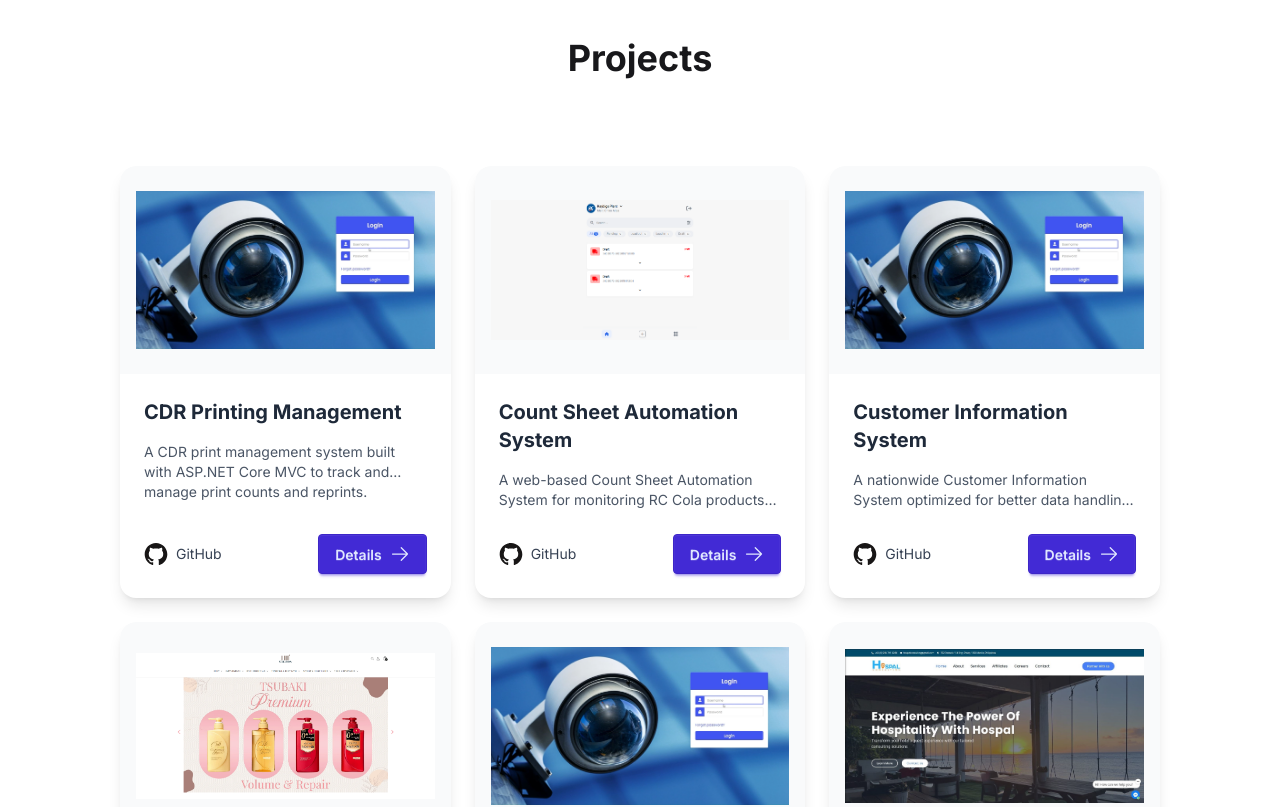
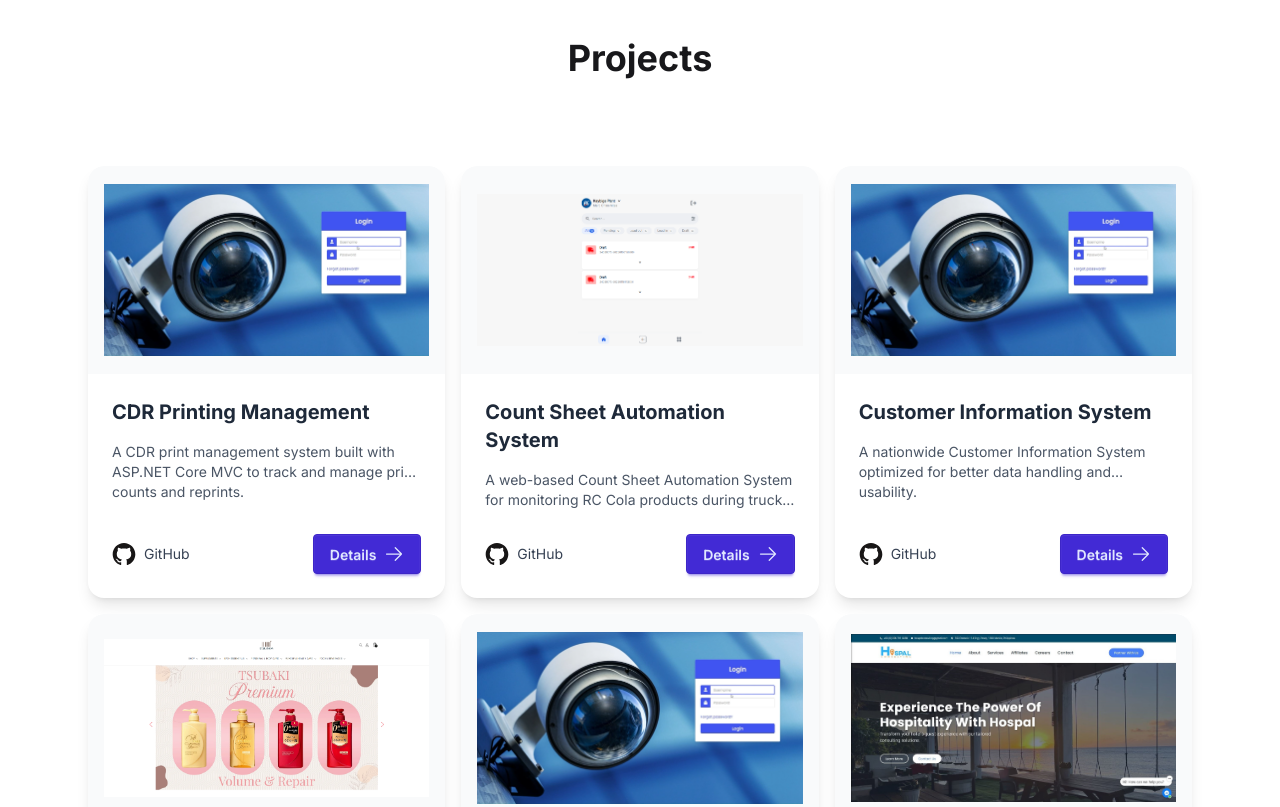
Before and after one commit to marcaltea2/REACT-PORTFOLIO, a React (Vite) app: page / in a window 1280 px wide. Shown: the part 1360-2167 px from the top of the page. Built offline with nearby package versions, Linux system fonts and the light colour scheme.

Commit message:
padding x

```diff
--- a/src/components/card/project_card.jsx
+++ b/src/components/card/project_card.jsx
@@ -7,8 +7,8 @@ const Project = () => {
   const projects = ProjectsData();
 
   return (
-    <div className="w-full px-4 sm:px-6 lg:px-20 py-10">
-      <div className="grid gap-6 sm:grid-cols-2 lg:grid-cols-3">
+    <div className="w-full px-4 sm:px-6 lg:px-12 py-10">
+      <div className="grid gap-4 sm:grid-cols-2 lg:grid-cols-3">
         {projects.map((project) => (
           <div
             key={project.ID}
```
